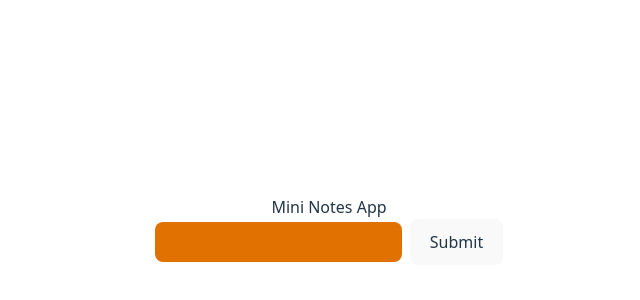
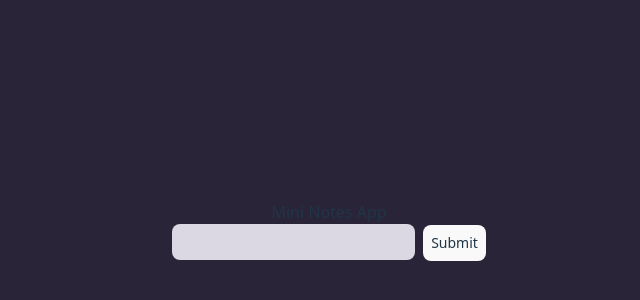
Before and after one commit to chadoincode/react-playground, a React (Vite) app: page / in a window 1280 px wide. Shown: the part 170-470 px from the top of the page, without its empty margins (311-951 px from the left). Built offline with nearby package versions, Linux system fonts and the light colour scheme.

Commit message:
style: added color theme

```diff
--- a/src/components/MiniNotes.tsx
+++ b/src/components/MiniNotes.tsx
@@ -31,11 +31,11 @@ const MiniNotesApps = () => {
       <input
         type="text"
         onChange={(e) => setInput(e.target.value)}
-        className="border-b-gray-50 bg-amber-600 rounded-lg p-2 mr-2"
+        className="border-b-gray-50 bg-light rounded-lg p-1.5 mr-2"
       />
       <button
         onClick={handleSubmit}
-        className="p-1"
+        className="p-2 text-sm bg-light cursor-pointer rounded-lg"
       >Submit</button>
       {notes.map((note) =>(
         <MiniNotesCard
--- a/src/index.css
+++ b/src/index.css
@@ -1,6 +1,6 @@
 @import "tailwindcss";
 
-:root {
+/* :root {
   font-family: system-ui, Avenir, Helvetica, Arial, sans-serif;
   line-height: 1.5;
   font-weight: 400;
@@ -13,6 +13,13 @@
   text-rendering: optimizeLegibility;
   -webkit-font-smoothing: antialiased;
   -moz-osx-font-smoothing: grayscale;
+} */
+
+@theme{
+  --color-background: #2A2438;
+  --color-accent: #5C5470;
+  --color-light: #DBD8E3;
+  --color-dark: #352F44;
 }
 
 a {
@@ -30,6 +37,7 @@ body {
   place-items: center;
   min-width: 320px;
   min-height: 100vh;
+  background-color: var(--color-background);
 }
 
 h1 {
@@ -37,7 +45,7 @@ h1 {
   line-height: 1.1;
 }
 
-button {
+/* button {
   border-radius: 8px;
   border: 1px solid transparent;
   padding: 0.6em 1.2em;
@@ -47,7 +55,7 @@ button {
   background-color: #1a1a1a;
   cursor: pointer;
   transition: border-color 0.25s;
-}
+} */
 button:hover {
   border-color: #646cff;
 }
```
